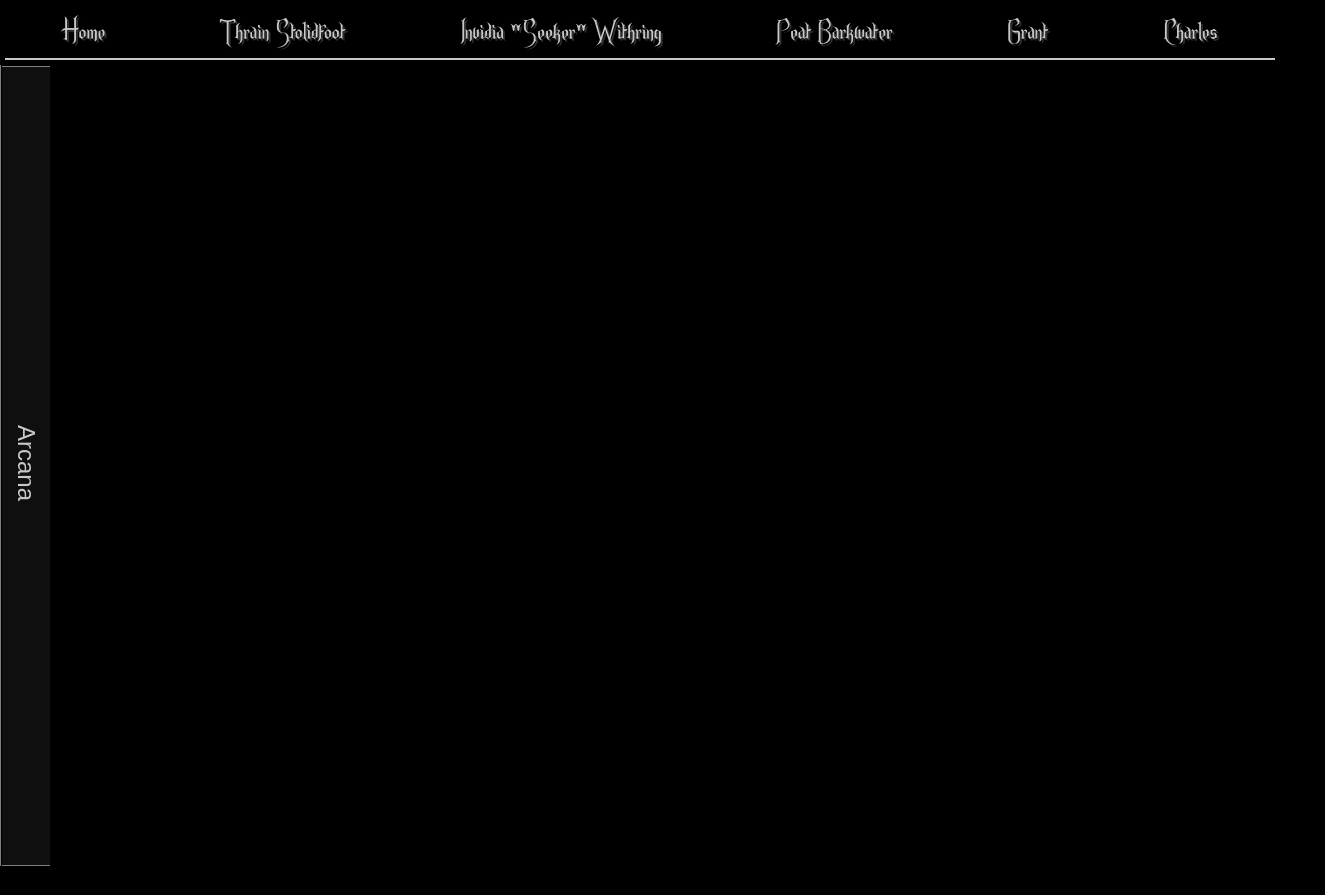
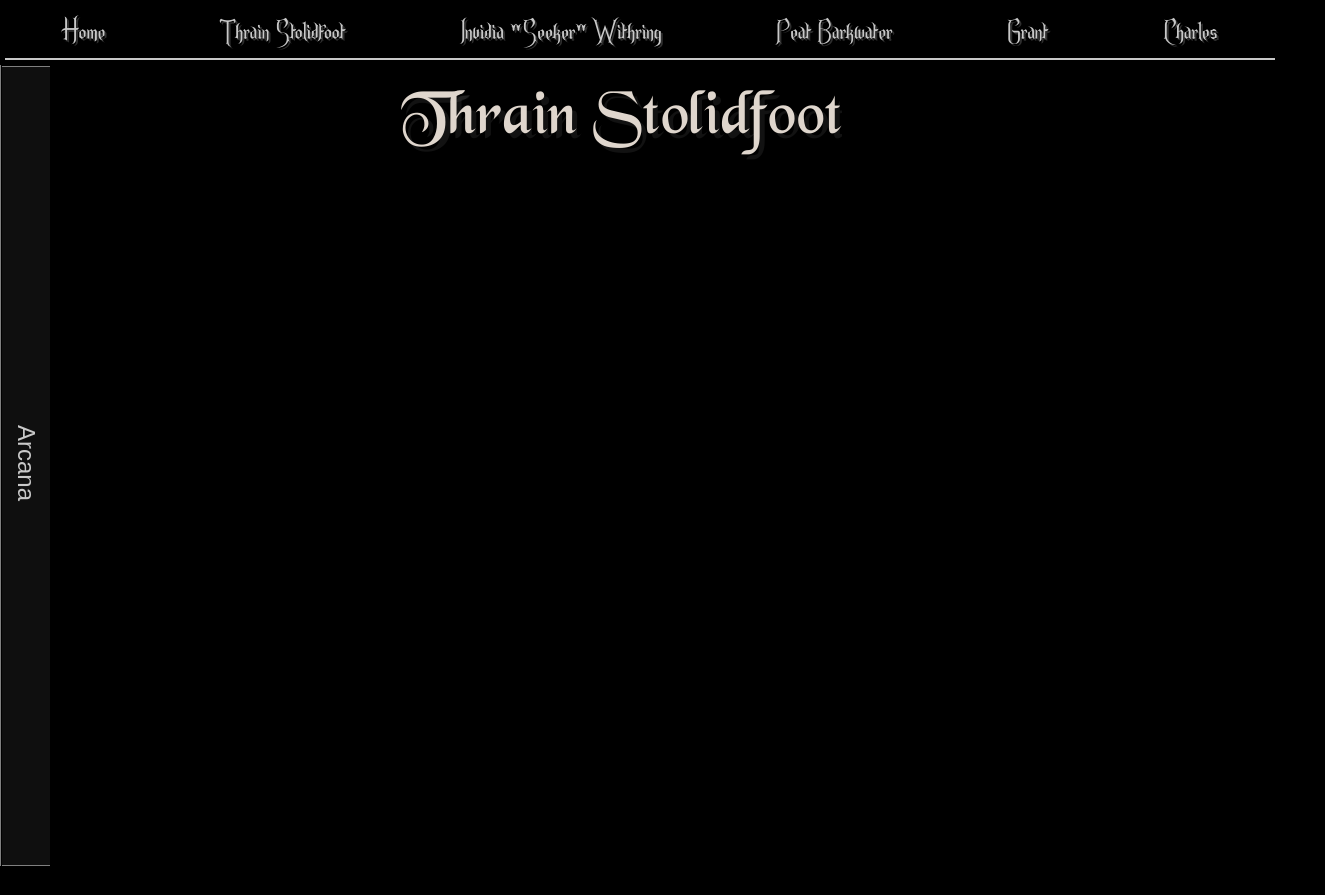
Before and after one commit to griftheorange/dnd-subdomain-project, a React (Create React App) app: page /player/alex in a window 1280 px wide. Shown: the whole page, 1325 px wide, since content can reach past the window. Before the commit the page ends 870 px from the top, so only its background shows below. Built offline with nearby package versions, Linux system fonts and the light colour scheme.

Commit message:
Added character names to player data, incoporated into player page content title. Resized player-content to accomadate sidebar and adapted sidebar z index to have it render on top

```diff
--- a/src/CSS/HomePage.css
+++ b/src/CSS/HomePage.css
@@ -25,7 +25,7 @@
 :root {
     --very-friendly: green;
     --friendly: #71c307;
-    --neutral: #bcc904;
+    --neutral: #e1db00;
     --unfriendly: #c98d04;
     --hostile: #c92004;
 }
--- a/src/CSS/PlayerPage.css
+++ b/src/CSS/PlayerPage.css
@@ -47,6 +47,7 @@
     transition: left 1.5s;
     animation: fadeIn ease 1s;
     background-color: white;
+    z-index: 1;
 }
 
 .iframe_div.hidden {
@@ -60,11 +61,18 @@ iframe {
 }
 
 .player_page_content {
-    width: 100%;
+    width: calc(70% - 25px);
     height: 100%;
-    padding-left: 50px;
+    margin-left: calc(30%);
     font-family: Chancery;
     color:#c8c8c8;
+    padding: 15px;
+    animation: fadeIn  ease 2.5s;
+}
+
+.player_page_content h1 {
+    font-size: 4em;
+    margin:0;
 }
 
 .toolkit_container {
@@ -78,6 +86,7 @@ iframe {
     animation: fadeIn ease 1.5s;
     display:flex;
     flex-direction: column;
+    background-color: #000000;
     overflow-y:scroll;
 }
 
--- a/src/Components/Heritage.js
+++ b/src/Components/Heritage.js
@@ -10,8 +10,8 @@ function Heritage(props) {
 
     return (
         <>
-        <p onClick={(e) => {handleLink(props.raceURL, e)}}>Heritage</p>
-        <p onClick={(e) => {handleLink(props.classURL, e)}}>Profession</p>
+        <p onClick={(e) => {handleLink(props.raceURL, e)}}>-Heritage</p>
+        <p onClick={(e) => {handleLink(props.classURL, e)}}>-Profession</p>
         </>
     );
 }
--- a/src/Components/PlayerPage.js
+++ b/src/Components/PlayerPage.js
@@ -6,6 +6,8 @@ import DiceRoller from '../Components/DiceRoller.js'
 import Heritage from '../Components/Heritage.js'
 
 function PlayerPage(props) {
+
+    let player_name = props.match.params.player_name
 
     function toggleCharSheetHidden(){
         if(props.charSheetHidden){
@@ -18,15 +20,16 @@ function PlayerPage(props) {
     return (
     <>
     <div className={props.charSheetHidden ? "iframe_div hidden" : "iframe_div"}>
-        <iframe title={props.player_name + "_sheet"}src={playerData[props.match.params.player_name]["url"]}></iframe>
+        <iframe title={props.player_name + "_sheet"}src={playerData[player_name]["url"]}></iframe>
         <button className="sheet_button" onClick={toggleCharSheetHidden}><span>Arcana</span></button>
     </div>
     <div className="player_page_content">
+        <h1>{playerData[player_name]['char_name']}</h1>
         <div className={props.charSheetHidden ? "toolkit_container" : "toolkit_container moved"}>
             <h2>Tools of the Trade</h2>
             <div className="divider"></div>
             <div className="history">
-                <Heritage classURL={playerData[props.match.params.player_name]['class_url']} raceURL={playerData[props.match.params.player_name]['race_url']}/>
+                <Heritage classURL={playerData[player_name]['class_url']} raceURL={playerData[player_name]['race_url']}/>
             </div>
             <div className="divider"/>
             <div className="player_die_container">
--- a/src/Resources/Dictionaries/PlayerData.js
+++ b/src/Resources/Dictionaries/PlayerData.js
@@ -1,25 +1,30 @@
 export default {
     'alex':{
+        'char_name':'Thrain Stolidfoot',
         'url':"https://docs.google.com/spreadsheets/d/1dlk8Hb-dK1Qexx1TBc76pqIcbfSf2HnQCbU_aByW0_k/edit?usp=sharing&amp;single=true&amp;widget=true&amp;headers=false",
         'class_url':"https://online.anyflip.com/ofsj/cxmj/mobile/index.html#p=77",
         'race_url':"https://online.anyflip.com/ofsj/cxmj/mobile/index.html#p=15"
     },
     'julia':{
+        'char_name':'Invidia "Seeker" Withring',
         'url':"https://docs.google.com/spreadsheets/d/11d3C94ShvT9PF8N1T5he-9FWvTrHQp9cS4KHGTHYouA/edit?usp=sharing&amp;single=true&amp;widget=true&amp;headers=false",
         'class_url':"https://online.anyflip.com/ofsj/cxmj/mobile/index.html#p=93",
         'race_url':"https://online.anyflip.com/ofsj/cxmj/mobile/index.html#p=36"
     },
     'kyle':{
+        'char_name':'Peat Barkwater',
         'url':"https://docs.google.com/spreadsheets/d/1dlk8Hb-dK1Qexx1TBc76pqIcbfSf2HnQCbU_aByW0_k/edit?usp=sharing&amp;single=true&amp;widget=true&amp;headers=false",
         'class_url':"https://online.anyflip.com/ofsj/cxmj/mobile/index.html#p=93",
         'race_url':"https://online.anyflip.com/ofsj/cxmj/mobile/index.html#p=36"
     },
     'grant':{
+        'char_name':'Invidia "Seeker" Withring',
         'url':"https://docs.google.com/spreadsheets/d/1dlk8Hb-dK1Qexx1TBc76pqIcbfSf2HnQCbU_aByW0_k/edit?usp=sharing&amp;single=true&amp;widget=true&amp;headers=false",
         'class_url':"https://online.anyflip.com/ofsj/cxmj/mobile/index.html#p=93",
         'race_url':"https://online.anyflip.com/ofsj/cxmj/mobile/index.html#p=36"
     },
     'charles':{
+        'char_name':'Invidia "Seeker" Withring',
         'url':"https://docs.google.com/spreadsheets/d/1dlk8Hb-dK1Qexx1TBc76pqIcbfSf2HnQCbU_aByW0_k/edit?usp=sharing&amp;single=true&amp;widget=true&amp;headers=false",
         'class_url':"https://online.anyflip.com/ofsj/cxmj/mobile/index.html#p=93",
         'race_url':"https://online.anyflip.com/ofsj/cxmj/mobile/index.html#p=36"
```
